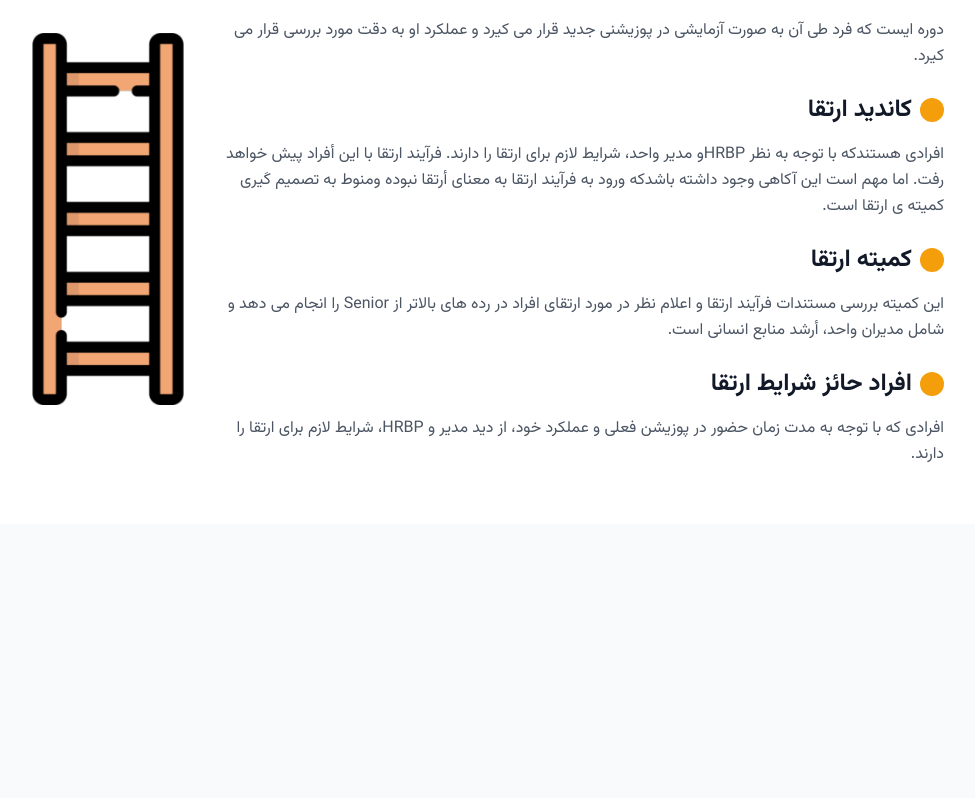
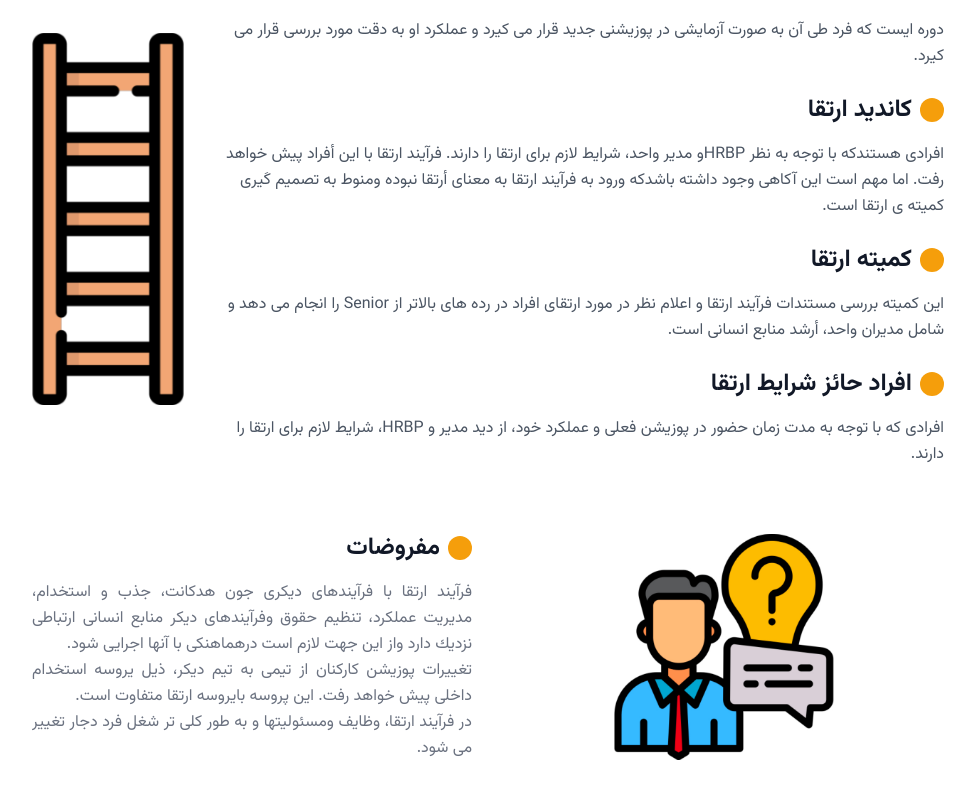
Before and after one commit to espitman/jbm-hr-life, a Nuxt app: page /promotion in a window 1280 px wide. Shown: the part 1554-2352 px from the top of the page, without its empty margins (24-999 px from the left). Before the commit the page ends 2078 px from the top, so only its background shows below. Built offline with nearby package versions, Linux system fonts and the light colour scheme.

Commit message:
Add Definition3 component and render at end of promotion page

```diff
--- /dev/null
+++ b/components/promotion/Definition3.vue
@@ -0,0 +1,24 @@
+<template>
+  <div class="flex flex-col md:flex-row-reverse items-center justify-between w-full bg-white rounded-xl p-8 gap-8">
+    <!-- Farsi Text -->
+    <div class="flex-1 text-right">
+      <div class="flex items-center justify-start mb-4">
+        <div class="w-6 h-6 rounded-full bg-amber-500 ml-2"></div>
+        <h2 class="text-2xl font-bold">مفروضات</h2>
+      </div>
+      <p class="space-y-4 text-gray-500 leading-relaxed text-justify">
+        فرآيند ارتقا با فرآيندهاى ديكرى جون هدكانت، جذب و استخدام، مديريت عملكرد، تنظيم حقوق وفرآيندهاى ديكر منابع انسانى ارتباطى نزديك دارد واز اين جهت لازم است درهماهنكى با آنها اجرايى شود.<br>
+        تغييرات پوزيشن كاركنان از تيمى به تيم ديكر، ذيل يروسه استخدام داخلى پيش خواهد رفت. اين پروسه بايروسه ارتقا متفاوت است.<br>
+        در فرآيند ارتقا، وظايف ومسئوليتها و به طور كلى تر شغل فرد دجار تغيير مى شود.
+      </p>
+    </div>
+    <!-- Illustration (Image) -->
+    <div class="flex-1 flex justify-center">
+      <img src="/images/promotion/definition3.jpg" alt="مفروضات" class="max-w-xs md:max-w-sm w-1/2 h-auto rounded-lg" />
+    </div>
+  </div>
+</template>
+
+<script setup>
+// No logic needed
+</script>
--- a/pages/promotion.vue
+++ b/pages/promotion.vue
@@ -9,6 +9,7 @@
     <Proficient />
     <Manager />
     <Definition2 />
+    <Definition3 />
   </div>
 </template>
 
@@ -19,6 +20,7 @@ import Ladder from '~/components/promotion/Ladder.vue'
 import Proficient from '~/components/promotion/Proficient.vue'
 import Manager from '~/components/promotion/Manager.vue'
 import Definition2 from '~/components/promotion/Definition2.vue'
+import Definition3 from '~/components/promotion/Definition3.vue'
 
 definePageMeta({
   layout: 'default'
```
Also changed, not shown: public/images/promotion/definition3.jpg (added).
